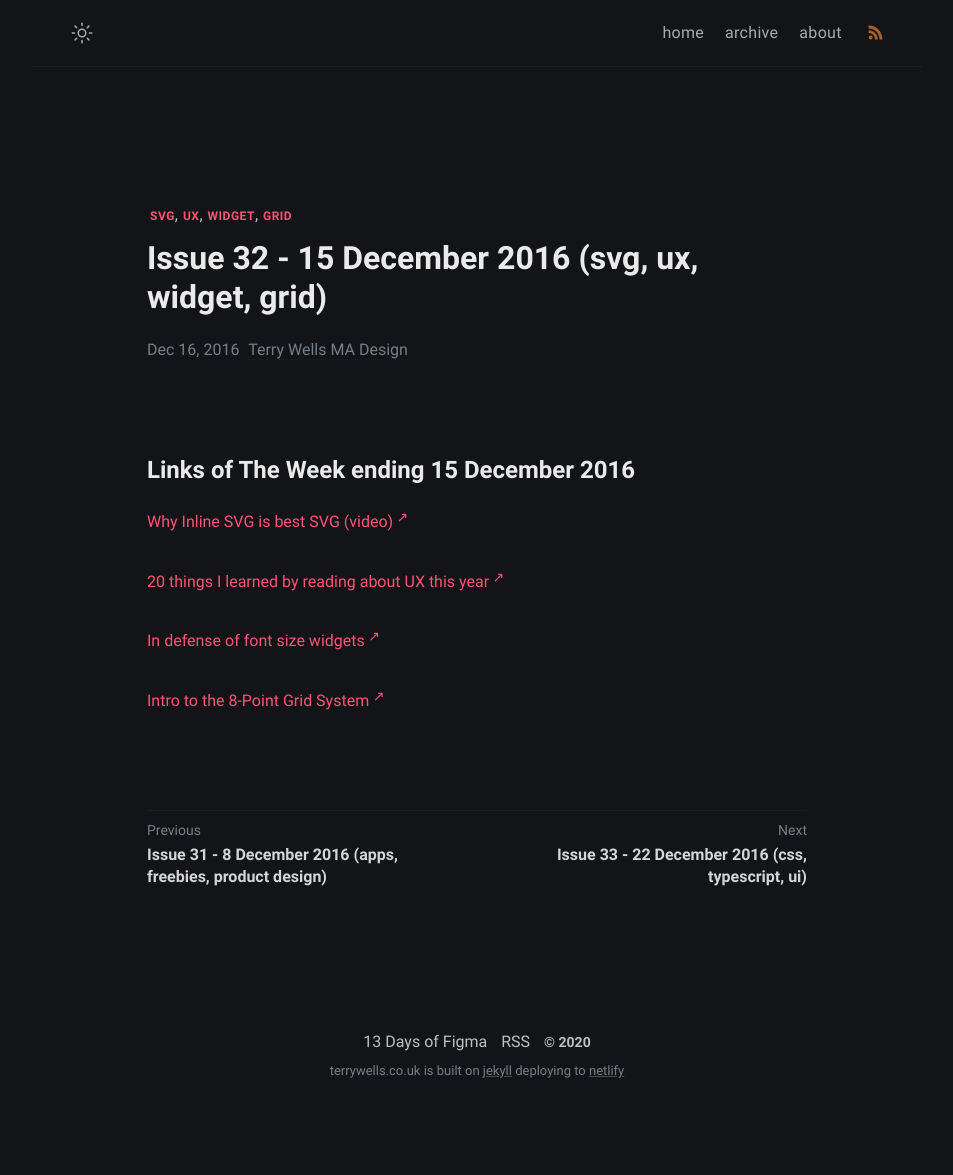
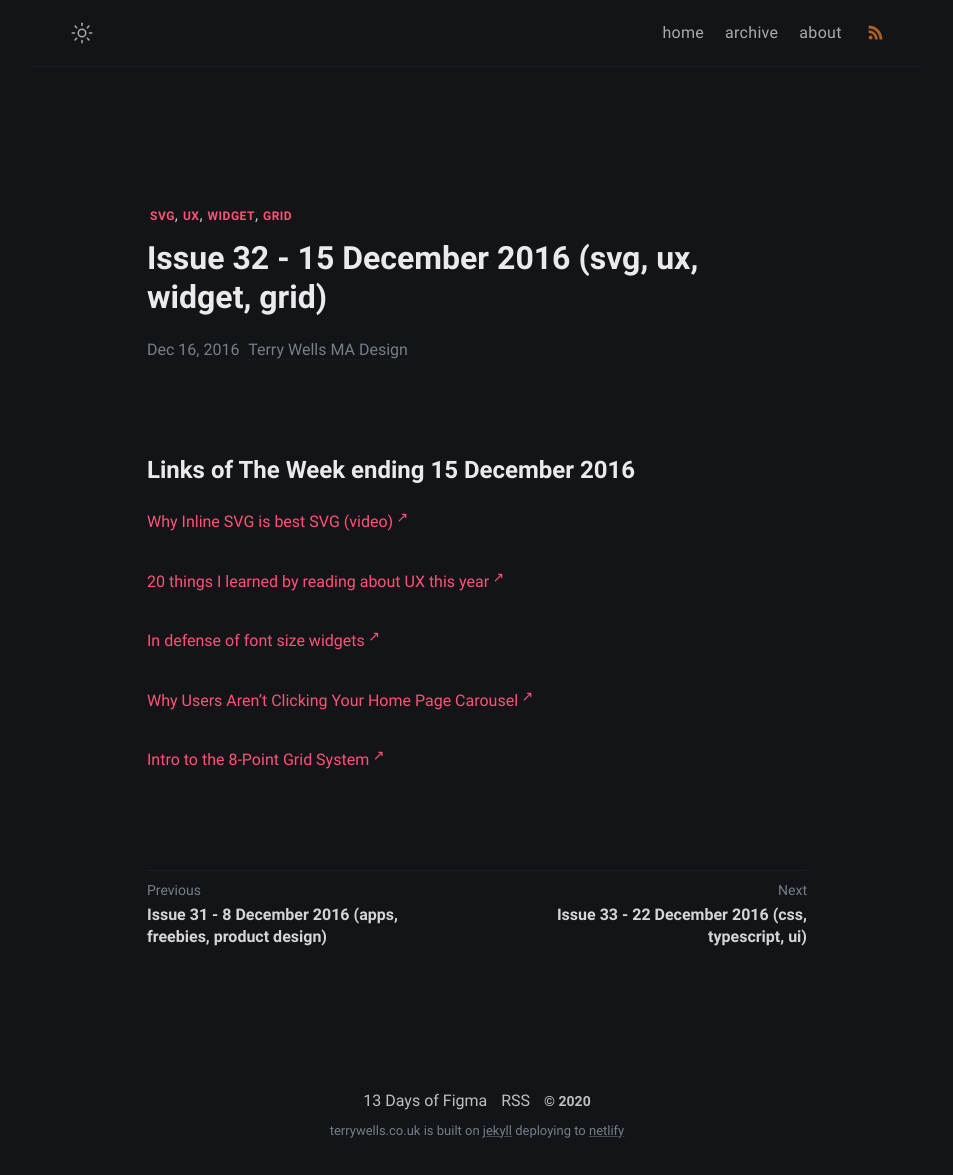
Before and after one commit to wristtattoo/jekyll-klise, a Jekyll site: the page built from _posts/2020-11-03-issue-32-15-december-2016-svg-ux-widget-grid.md, in a window 1280 px wide. Shown: the whole page, without its empty margins (163-1116 px from the left). Built offline with Jekyll 4.4.1, drawn with Linux system fonts in a browser that asks for light colours; a script that is not in the unit is left out; before the commit the page ends 1115 px from its top, so only the background shows below that.

Commit message:
Update Links of The Week “2020-11-03-issue-32-15-december-2016-svg-ux-widget-grid”

```diff
--- a/_posts/2020-11-03-issue-32-15-december-2016-svg-ux-widget-grid.md
+++ b/_posts/2020-11-03-issue-32-15-december-2016-svg-ux-widget-grid.md
@@ -12,4 +12,6 @@ date: 2016-12-16T11:41:25.202Z
 
 <a href="http://www.zeldman.com/2016/12/14/font-size-widgets/" target="_blank">In defense of font size widgets</a>
 
+<a href="https://uxmovement.com/navigation/why-users-arent-clicking-your-home-page-carousel/" title="Why Users Aren't Clicking Your Home Page Carousel" alt="Why Users Aren't Clicking Your Home Page Carousel" target="_blank">Why Users Aren't Clicking Your Home Page Carousel</a>
+
 <a href="https://medium.com/built-to-adapt/intro-to-the-8-point-grid-system-d2573cde8632" target="_blank">Intro to the 8-Point Grid System</a>
```
